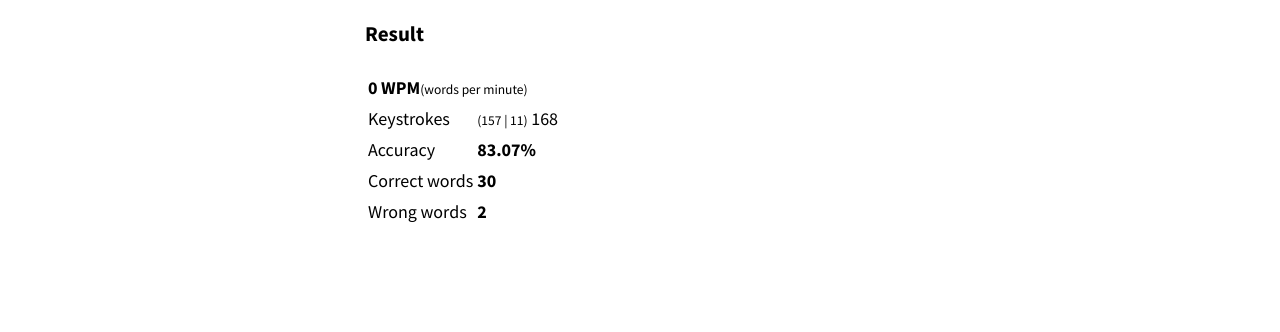
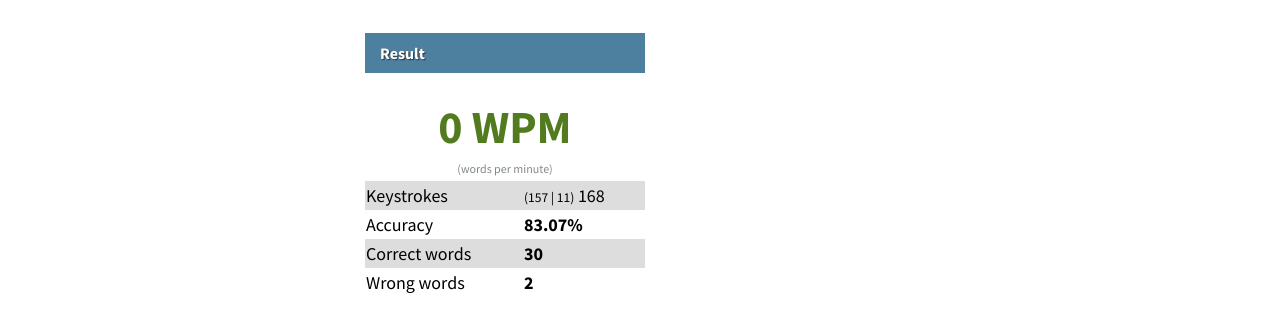
Before and after one commit to kwakyewa/typing-speed-test-app-with-Javacript, a plain HTML site: page index.html in a window 1280 px wide. Shown: the part 734-1066 px from the top of the page. Before the commit the page ends 1034 px from the top, so only its background shows below. Drawn offline with Linux system fonts and the light colour scheme.

Commit message:
css styling added for score board

```diff
--- a/style.css
+++ b/style.css
@@ -186,3 +186,64 @@ body {
     color: white;
     background-color: #E95D0F;
 }
+
+
+.card {
+  box-shadow: 0 4px 8px 0 rgba(0, 0, 0, 0.2);
+  padding: 16px;
+  text-align: center;
+  background-color: #f1f1f1;
+	box-sizing: border-box;
+}
+
+
+#score-board{
+	padding-top : 20px;
+	width: 280px;
+  margin-right: 20px;
+  margin-bottom: 20px;
+  background: #fff;
+	display:block
+}
+
+#score-board h3{
+	color: #fff;
+	font-size:16px;
+	font-weight:bold;
+	background:#4d7f9f;
+	padding:8px 15px;
+	text-shadow: 1px 1px 1px #333333;
+}
+
+.table {
+    width: 100%;
+    margin-bottom: 20px;
+		max-width: 100%;
+		background-color: transparent;
+		display table;
+		border-color : grey;
+		border-spacing: 0;
+		border-collapse: collapse;
+}
+
+tr:nth-child(even) {
+  background-color: #dddddd;
+}
+
+#result-table td#wpm{
+	text-align: center;
+}
+
+#result-table td#wpm strong{
+	font-size :46px;
+	color : #527a1e;
+	 margin-bottom : -9px;
+	margin-top:3px;
+	display: block;
+}
+
+
+#result-table td#wpm small{
+	color:#81888c;
+	font-size :12px;
+}
```
